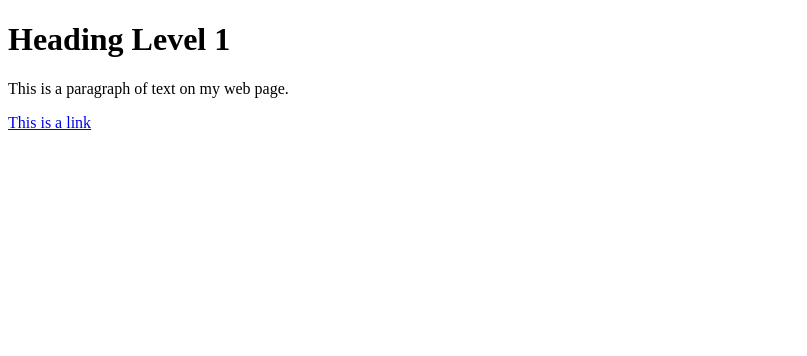
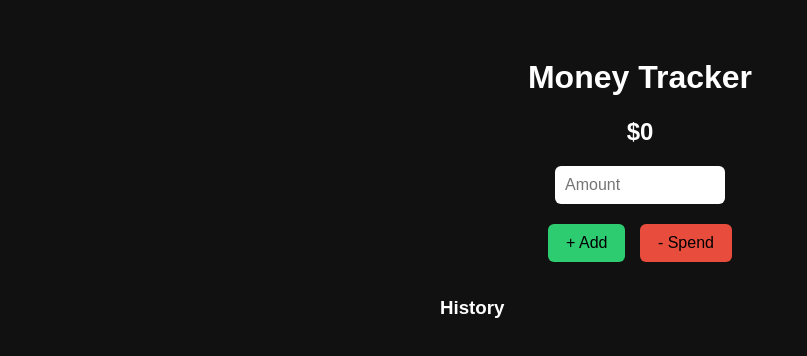
Before and after one commit to ahmad-it0823/moneytracker, a plain HTML site: page index.html in a window 1280 px wide. Shown: the whole page, without its empty margins (0-807 px from the left). Drawn offline with Linux system fonts and the light colour scheme.

Commit message:
Update index.html

```diff
--- a/index.html
+++ b/index.html
@@ -1,13 +1,94 @@
 <!DOCTYPE html>
-<html lang="en">
+<html>
 <head>
-  <meta charset="UTF-8">
-  <meta name="viewport" content="width=device-width, initial-scale=1.0">
-  <title>My Basic Page</title>
+  <title>Money Tracker</title>
+  <style>
+    body {
+      background: #111;
+      color: white;
+      font-family: Arial, sans-serif;
+      text-align: center;
+      padding: 30px;
+    }
+    input {
+      padding: 10px;
+      width: 150px;
+      font-size: 16px;
+      margin-bottom: 15px;
+      border-radius: 6px;
+      border: none;
+      outline: none;
+    }
+    button {
+      padding: 10px 18px;
+      margin: 5px;
+      font-size: 16px;
+      border: none;
+      border-radius: 6px;
+      cursor: pointer;
+    }
+    .add { background: #2ecc71; }
+    .spend { background: #e74c3c; }
+    .history {
+      margin-top: 30px;
+      max-width: 400px;
+      margin-left: auto;
+      margin-right: auto;
+      text-align: left;
+    }
+  </style>
 </head>
+
 <body>
-  <h1>Heading Level 1</h1>
-  <p>This is a paragraph of text on my web page.</p>
-  <a href="https://example.com">This is a link</a>
+  <h1>Money Tracker</h1>
+  <h2 id="balance">$0</h2>
+
+  <input id="amount" type="number" placeholder="Amount"><br>
+
+  <button class="add" onclick="addMoney()">+ Add</button>
+  <button class="spend" onclick="spendMoney()">- Spend</button>
+
+  <div class="history">
+    <h3>History</h3>
+    <ul id="historyList"></ul>
+  </div>
+
+  <script>
+    let balance = Number(localStorage.getItem("balance")) || 0;
+    let history = JSON.parse(localStorage.getItem("history")) || [];
+
+    function update() {
+      document.getElementById("balance").innerText = "$" + balance;
+      localStorage.setItem("balance", balance);
+
+      const list = document.getElementById("historyList");
+      list.innerHTML = "";
+      history.forEach(item => {
+        const li = document.createElement("li");
+        li.textContent = item;
+        list.appendChild(li);
+      });
+
+      localStorage.setItem("history", JSON.stringify(history));
+    }
+
+    function addMoney() {
+      const val = Number(document.getElementById("amount").value);
+      if (!val) return;
+      balance += val;
+      history.unshift("+ $" + val);
+      update();
+    }
+
+    function spendMoney() {
+      const val = Number(document.getElementById("amount").value);
+      if (!val) return;
+      balance -= val;
+      history.unshift("- $" + val);
+      update();
+    }
+
+    update();
+  </script>
 </body>
 </html>
```
